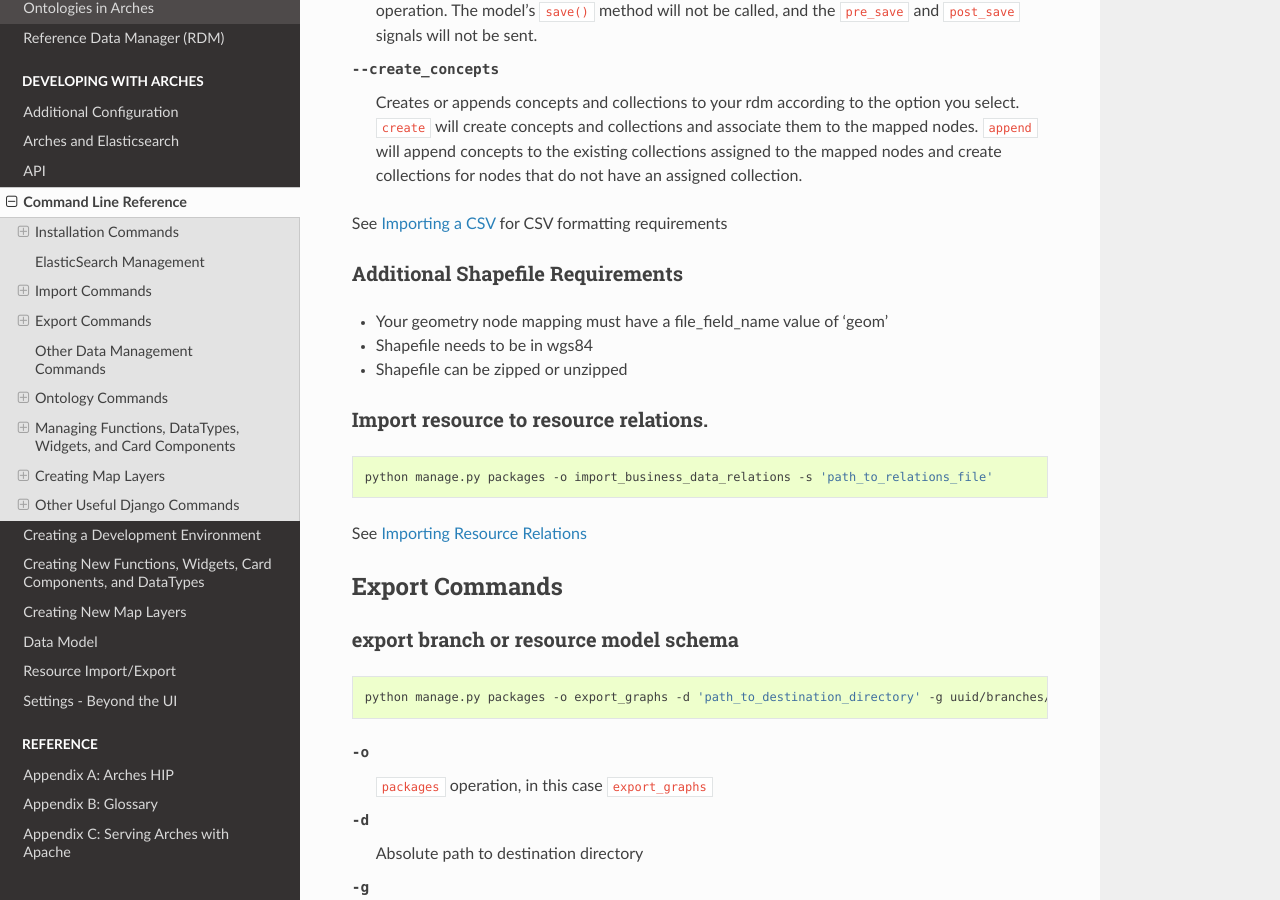
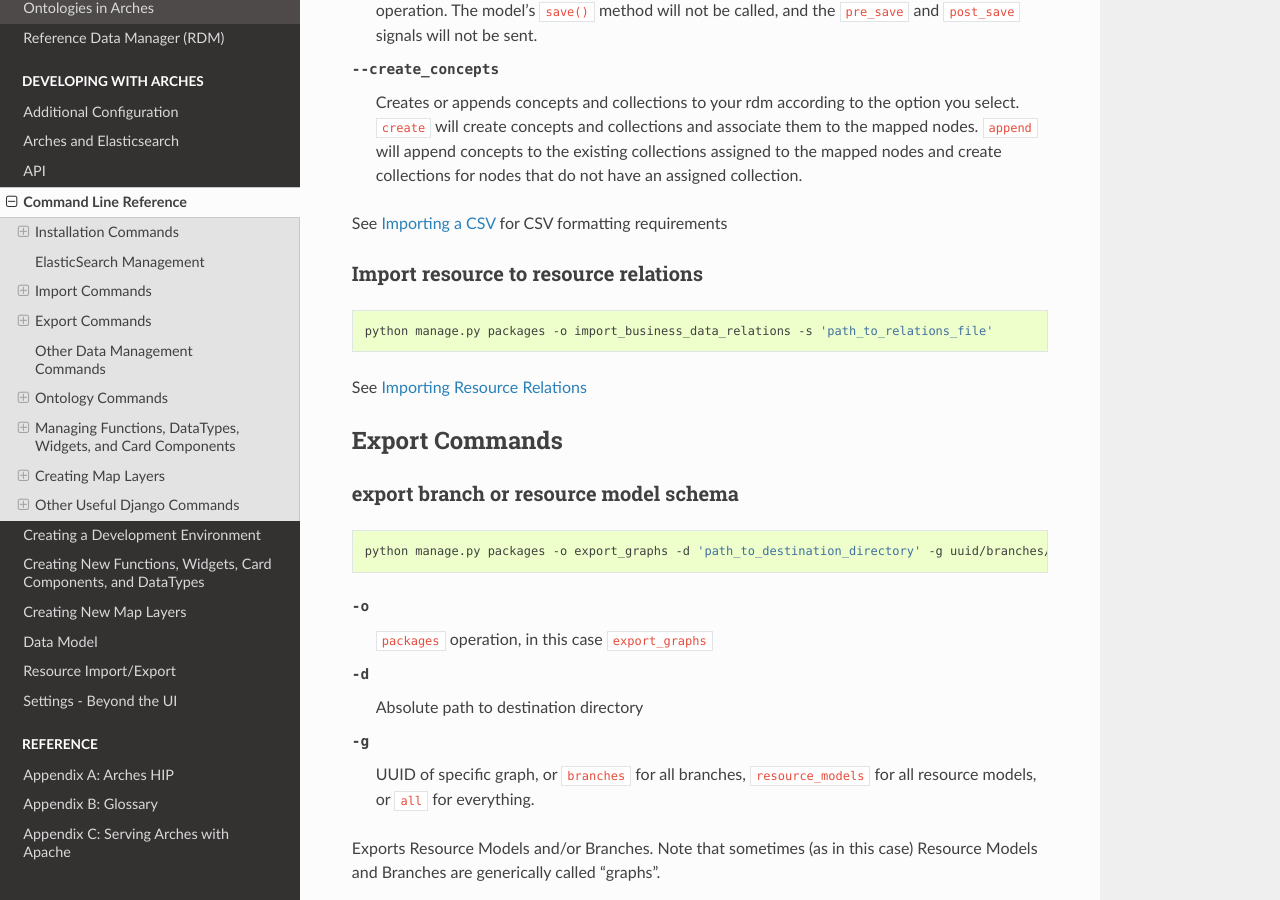
Before and after one commit to archesproject/arches-docs, a Sphinx documentation site: the page built from docs/command-line-reference.txt, in a window 1280 px wide and 900 px high, scrolled down 3193 px. Built offline with Sphinx 7.4.7 and the Read the Docs theme 2.0.0, drawn with Linux system fonts in a browser that asks for light colours.

Commit message:
remove unnessary mention of SHP import file requirements
Signed-off-by: adam cox <mr.adamcox@gmail.com>

```diff
--- a/docs/command-line-reference.txt
+++ b/docs/command-line-reference.txt
@@ -169,15 +169,8 @@
 
 See :ref:`Importing a CSV` for CSV formatting requirements
 
-Additional Shapefile Requirements
----------------------------------
-* Your geometry node mapping must have a file_field_name value of 'geom'
-* Shapefile needs to be in wgs84
-* Shapefile can be zipped or unzipped
-
-
-Import resource to resource relations.
---------------------------------------
+Import resource to resource relations
+-------------------------------------
 .. code-block:: bash
 
     python manage.py packages -o import_business_data_relations -s 'path_to_relations_file'
```
